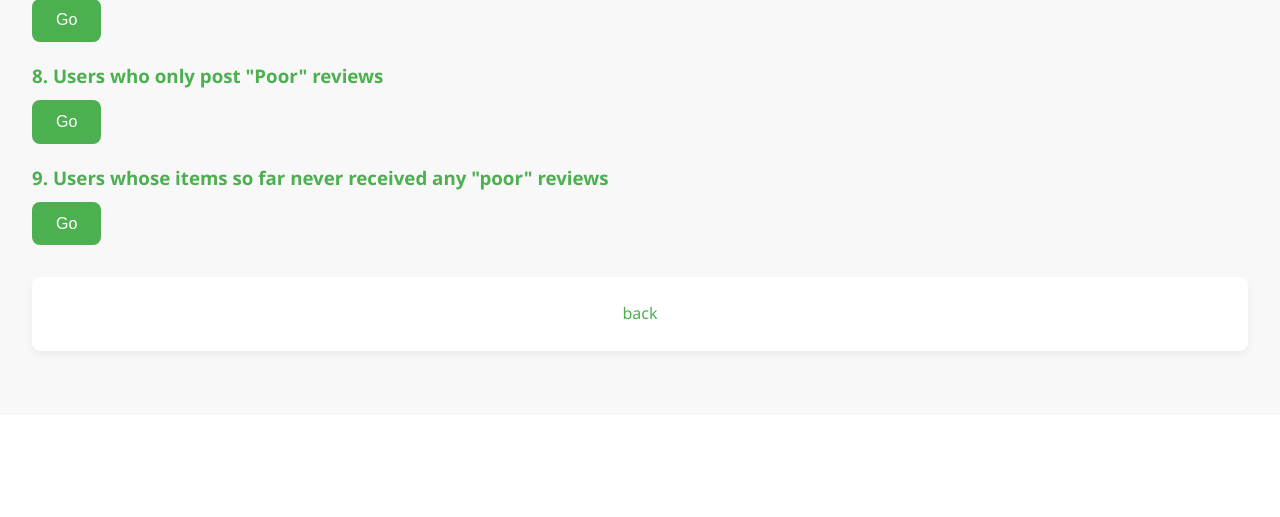
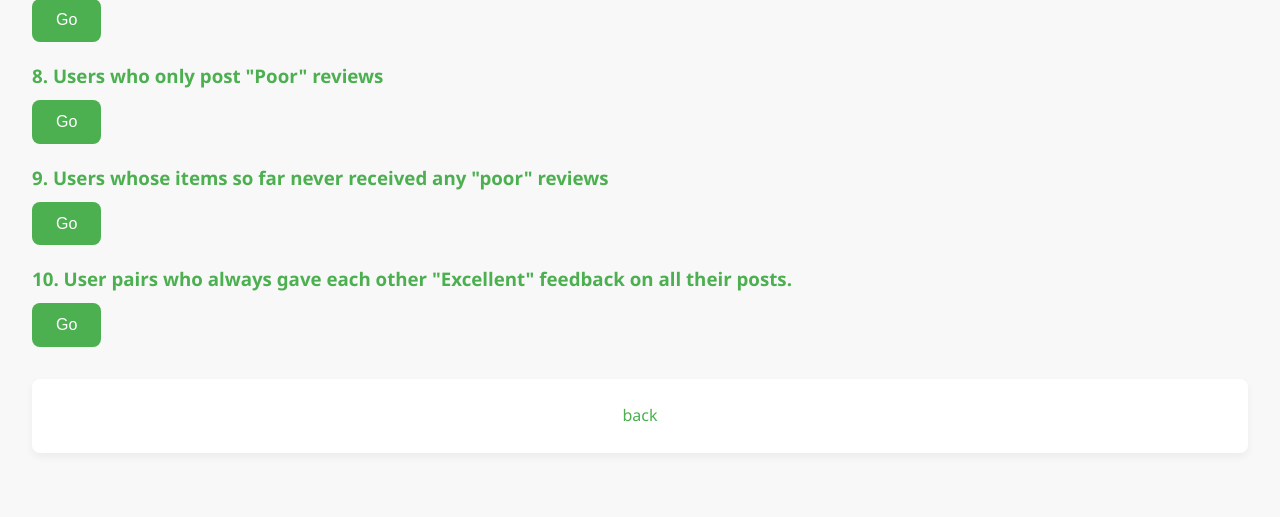
Before and after one commit to charlesquebral/440DBDesign-Project, a Flask app: page /user_stats in a window 1280 px wide. Shown: the part 1227-1744 px from the top of the page. Before the commit the page ends 1582 px from the top, so only its background shows below. Run offline with Flask 3, Linux system fonts and the light colour scheme; some libraries are stand-ins or nearby versions.

Commit message:
finished phase 3
All requirements met

```diff
--- a/main.py
+++ b/main.py
@@ -19,7 +19,7 @@ def base():
 @app.route('/login', methods=['POST','GET'])
 def login():
     cursor = mysql.connection.cursor(MySQLdb.cursors.DictCursor)
-    cursor.execute("CREATE TABLE IF NOT EXISTS `accounts` (`username` varchar(50) NOT NULL,`firstname` varchar(50) NOT NULL,`lastname` varchar(50) NOT NULL,`password` varchar(255) NOT NULL,`email` varchar(100) NOT NULL,`favoriteusers` varchar(50),`favoriteitems` varchar(50),PRIMARY KEY (`username`)) ENGINE=InnoDB AUTO_INCREMENT=1 DEFAULT CHARSET=utf8;")
+    cursor.execute("CREATE TABLE IF NOT EXISTS `accounts` (`username` varchar(50) NOT NULL,`firstname` varchar(50) NOT NULL,`lastname` varchar(50) NOT NULL,`password` varchar(255) NOT NULL,`email` varchar(100) NOT NULL,PRIMARY KEY (`username`)) ENGINE=InnoDB AUTO_INCREMENT=1 DEFAULT CHARSET=utf8;")
     mysql.connection.commit()
     msg = ''
     if request.method == "POST" and 'cred' in request.form and 'password' in request.form:
@@ -165,7 +165,7 @@ def search():
     cursor = mysql.connection.cursor(MySQLdb.cursors.DictCursor)
     cursor.execute("CREATE TABLE IF NOT EXISTS `posts` (`postid` INT AUTO_INCREMENT,`username` varchar(50) NOT NULL,`title` varchar(50) NOT NULL,`description` varchar(50) NOT NULL,`category` varchar(255) NOT NULL,`price` varchar(100) NOT NULL,`date` varchar(50) NOT NULL,PRIMARY KEY (`postid`)) ENGINE=InnoDB AUTO_INCREMENT=1 DEFAULT CHARSET=utf8;")
     mysql.connection.commit()
-    cursor.execute("CREATE TABLE IF NOT EXISTS `reviews` (`reviewid` INT AUTO_INCREMENT,`postid` INT,`username` varchar(50) NOT NULL,`feedback` varchar(50) NOT NULL,`review` varchar(255) NOT NULL,`date` varchar(50) NOT NULL,PRIMARY KEY (`reviewid`)) ENGINE=InnoDB AUTO_INCREMENT=1 DEFAULT CHARSET=utf8;")
+    cursor.execute("CREATE TABLE IF NOT EXISTS `reviews` (`reviewid` INT AUTO_INCREMENT,`postid` INT,`poster` varchar(50) NOT NULL,`reviewer` varchar(50) NOT NULL,`feedback` varchar(50) NOT NULL,`review` varchar(255) NOT NULL,`date` varchar(50) NOT NULL,PRIMARY KEY (`reviewid`)) ENGINE=InnoDB AUTO_INCREMENT=1 DEFAULT CHARSET=utf8;")
     mysql.connection.commit()
 
     sql_query = "SELECT * FROM posts WHERE 1 = 1"
@@ -195,7 +195,7 @@ def search():
                 sql_query += f" AND price <= {int(price)}"
         findings = cursor.execute(sql_query)
         results = cursor.fetchall()
-        print(sql_query)
+        #print(sql_query)
         msg = str(findings) + " results found!"
 
     return render_template('search.html', msg=msg, items=results)
@@ -206,7 +206,7 @@ def item(postid):
     user = session['username']
     today = str(date.today())
     cursor = mysql.connection.cursor(MySQLdb.cursors.DictCursor)
-    cursor.execute("CREATE TABLE IF NOT EXISTS `reviews` (`reviewid` INT AUTO_INCREMENT,`postid` INT,`username` varchar(50) NOT NULL,`feedback` varchar(50) NOT NULL,`review` varchar(255) NOT NULL,`date` varchar(50) NOT NULL,PRIMARY KEY (`reviewid`)) ENGINE=InnoDB AUTO_INCREMENT=1 DEFAULT CHARSET=utf8;")
+    cursor.execute("CREATE TABLE IF NOT EXISTS `reviews` (`reviewid` INT AUTO_INCREMENT,`postid` INT,`poster` varchar(50) NOT NULL,`reviewer` varchar(50) NOT NULL,`feedback` varchar(50) NOT NULL,`review` varchar(255) NOT NULL,`date` varchar(50) NOT NULL,PRIMARY KEY (`reviewid`)) ENGINE=InnoDB AUTO_INCREMENT=1 DEFAULT CHARSET=utf8;")
     mysql.connection.commit()
 
     cursor.execute("SELECT * FROM posts WHERE postid =%s", (postid,))
@@ -217,11 +217,11 @@ def item(postid):
         if request.form['feedback'] != '' and request.form['review'] != '':
             test = cursor.execute("SELECT * FROM reviews WHERE username =%s and date =%s", (user, today,))
             if (test < 3):
-                print(postresult['username'])
+                #print(postresult['username'])
                 if postresult['username'] != user:
                     feedback = request.form['feedback']
                     review = request.form['review']
-                    cursor.execute('INSERT INTO reviews (postid, poster, username, feedback, review, date) VALUES (%s, %s, %s, %s, %s, %s)', (postid, poster, user, feedback, review, today,))
+                    cursor.execute('INSERT INTO reviews (postid, poster, reviewer, feedback, review, date) VALUES (%s, %s, %s, %s, %s, %s)', (postid, poster, user, feedback, review, today,))
                     mysql.connection.commit()
                 else:
                     msg = "Sorry, you cannot review your own product."
@@ -333,40 +333,58 @@ def initdb():
     cursor.execute("INSERT INTO posts (username, title, description, category, price, date) VALUES (%s, %s, %s, %s, %s, %s);", ("adventureseeker22", "Korg KP2", "Used, Good Condition", "instrument, korg, electronic", "350", "2023-10-27"))
     mysql.connection.commit()
 
-    cursor.execute("CREATE TABLE IF NOT EXISTS `reviews` (`reviewid` INT AUTO_INCREMENT,`postid` INT,`poster` varchar(50) NOT NULL,`username` varchar(50) NOT NULL,`feedback` varchar(50) NOT NULL,`review` varchar(255) NOT NULL,`date` varchar(50) NOT NULL,PRIMARY KEY (`reviewid`)) ENGINE=InnoDB AUTO_INCREMENT=1 DEFAULT CHARSET=utf8;")
+    cursor.execute("CREATE TABLE IF NOT EXISTS `reviews` (`reviewid` INT AUTO_INCREMENT,`postid` INT,`poster` varchar(50) NOT NULL,`reviewer` varchar(50) NOT NULL,`feedback` varchar(50) NOT NULL,`review` varchar(255) NOT NULL,`date` varchar(50) NOT NULL,PRIMARY KEY (`reviewid`)) ENGINE=InnoDB AUTO_INCREMENT=1 DEFAULT CHARSET=utf8;")
     cursor.execute('DELETE FROM reviews WHERE 1=1')
     cursor.execute('ALTER TABLE reviews AUTO_INCREMENT = 1;')
     mysql.connection.commit()
 
     #CREATE REVIEWS
-    cursor.execute('INSERT INTO reviews (postid, poster, username, feedback, review, date) VALUES (%s, %s, %s, %s, %s, %s)', ("4", "melody_wanderer", "adventureseeker22", "Excellent", "This is excellent!", "2023-11-20",))
+    cursor.execute('INSERT INTO reviews (postid, poster, reviewer, feedback, review, date) VALUES (%s, %s, %s, %s, %s, %s)', ("4", "melody_wanderer", "adventureseeker22", "Excellent", "This is excellent!", "2023-11-20",))
     mysql.connection.commit()
 
-    cursor.execute('INSERT INTO reviews (postid, poster, username, feedback, review, date) VALUES (%s, %s, %s, %s, %s, %s)', ("4", "melody_wanderer", "code_ninja", "Excellent", "This is excellent!", "2023-11-21",))
+    cursor.execute('INSERT INTO reviews (postid, poster, reviewer, feedback, review, date) VALUES (%s, %s, %s, %s, %s, %s)', ("5", "melody_wanderer", "adventureseeker22", "Excellent", "This is excellent!", "2023-12-01",))
     mysql.connection.commit()
 
-    cursor.execute('INSERT INTO reviews (postid, poster, username, feedback, review, date) VALUES (%s, %s, %s, %s, %s, %s)', ("4", "melody_wanderer", "silverstorm45", "Excellent", "This is excellent!", "2023-11-21",))
+    cursor.execute('INSERT INTO reviews (postid, poster, reviewer, feedback, review, date) VALUES (%s, %s, %s, %s, %s, %s)', ("4", "melody_wanderer", "code_ninja", "Excellent", "This is excellent!", "2023-11-21",))
     mysql.connection.commit()
 
-    cursor.execute('INSERT INTO reviews (postid, poster, username, feedback, review, date) VALUES (%s, %s, %s, %s, %s, %s)', ("2", "silverstorm45", "techsavvy87", "Poor", "This is poor!", "2023-11-25",))
+    cursor.execute('INSERT INTO reviews (postid, poster, reviewer, feedback, review, date) VALUES (%s, %s, %s, %s, %s, %s)', ("4", "melody_wanderer", "silverstorm45", "Excellent", "This is excellent!", "2023-11-21",))
     mysql.connection.commit()
 
-    cursor.execute('INSERT INTO reviews (postid, poster, username, feedback, review, date) VALUES (%s, %s, %s, %s, %s, %s)', ("3", "silverstorm45", "adventureseeker22", "Good", "This is good!", "2023-11-26",))
+    cursor.execute('INSERT INTO reviews (postid, poster, reviewer, feedback, review, date) VALUES (%s, %s, %s, %s, %s, %s)', ("2", "silverstorm45", "techsavvy87", "Poor", "This is poor!", "2023-11-25",))
     mysql.connection.commit()
 
-    cursor.execute('INSERT INTO reviews (postid, poster, username, feedback, review, date) VALUES (%s, %s, %s, %s, %s, %s)', ("7", "techsavvy87", "code_ninja", "Good", "This is good!", "2023-11-21",))
+    cursor.execute('INSERT INTO reviews (postid, poster, reviewer, feedback, review, date) VALUES (%s, %s, %s, %s, %s, %s)', ("3", "silverstorm45", "adventureseeker22", "Good", "This is good!", "2023-11-26",))
     mysql.connection.commit()
 
-    cursor.execute('INSERT INTO reviews (postid, poster, username, feedback, review, date) VALUES (%s, %s, %s, %s, %s, %s)', ("9", "adventureseeker22", "code_ninja", "Good", "This is good!", "2023-11-19",))
+    cursor.execute('INSERT INTO reviews (postid, poster, reviewer, feedback, review, date) VALUES (%s, %s, %s, %s, %s, %s)', ("7", "techsavvy87", "code_ninja", "Good", "This is good!", "2023-11-21",))
     mysql.connection.commit()
 
-    cursor.execute('INSERT INTO reviews (postid, poster, username, feedback, review, date) VALUES (%s, %s, %s, %s, %s, %s)', ("9", "adventureseeker22", "techsavvy87", "Fair", "This is fair!", "2023-11-20",))
+    cursor.execute('INSERT INTO reviews (postid, poster, reviewer, feedback, review, date) VALUES (%s, %s, %s, %s, %s, %s)', ("1", "silverstorm45", "code_ninja", "Excellent", "This is Excellent!", "2023-11-19",))
     mysql.connection.commit()
 
-    cursor.execute('INSERT INTO reviews (postid, poster, username, feedback, review, date) VALUES (%s, %s, %s, %s, %s, %s)', ("2", "silverstorm45", "melody_wanderer", "Poor", "This is poor!", "2023-11-25",))
+    cursor.execute('INSERT INTO reviews (postid, poster, reviewer, feedback, review, date) VALUES (%s, %s, %s, %s, %s, %s)', ("2", "silverstorm45", "code_ninja", "Excellent", "This is Excellent!", "2023-11-19",))
     mysql.connection.commit()
 
-    cursor.execute('INSERT INTO reviews (postid, poster, username, feedback, review, date) VALUES (%s, %s, %s, %s, %s, %s)', ("6", "code_ninja", "melody_wanderer", "Poor", "This is poor!", "2023-11-25",))
+    cursor.execute('INSERT INTO reviews (postid, poster, reviewer, feedback, review, date) VALUES (%s, %s, %s, %s, %s, %s)', ("3", "silverstorm45", "code_ninja", "Excellent", "This is Excellent!", "2023-11-19",))
+    mysql.connection.commit()
+
+    cursor.execute('INSERT INTO reviews (postid, poster, reviewer, feedback, review, date) VALUES (%s, %s, %s, %s, %s, %s)', ("9", "adventureseeker22", "code_ninja", "Good", "This is good!", "2023-11-19",))
+    mysql.connection.commit()
+
+    cursor.execute('INSERT INTO reviews (postid, poster, reviewer, feedback, review, date) VALUES (%s, %s, %s, %s, %s, %s)', ("8", "techsavvy87", "adventureseeker22", "Excellent", "This is Excellent!", "2023-11-20",))
+    mysql.connection.commit()
+
+    cursor.execute('INSERT INTO reviews (postid, poster, reviewer, feedback, review, date) VALUES (%s, %s, %s, %s, %s, %s)', ("9", "adventureseeker22", "techsavvy87", "Fair", "This is fair!", "2023-11-20",))
+    mysql.connection.commit()
+
+    cursor.execute('INSERT INTO reviews (postid, poster, reviewer, feedback, review, date) VALUES (%s, %s, %s, %s, %s, %s)', ("2", "silverstorm45", "melody_wanderer", "Poor", "This is poor!", "2023-11-25",))
+    mysql.connection.commit()
+
+    cursor.execute('INSERT INTO reviews (postid, poster, reviewer, feedback, review, date) VALUES (%s, %s, %s, %s, %s, %s)', ("6", "code_ninja", "melody_wanderer", "Poor", "This is poor!", "2023-11-25",))
+    mysql.connection.commit()
+
+    cursor.execute('INSERT INTO reviews (postid, poster, reviewer, feedback, review, date) VALUES (%s, %s, %s, %s, %s, %s)', ("6", "code_ninja", "silverstorm45", "Excellent", "This is Excellent!", "2023-11-19",))
     mysql.connection.commit()
 
     cursor.execute("SELECT * FROM accounts")
@@ -413,6 +431,9 @@ def req2():
     msg = ''
     cursor = mysql.connection.cursor(MySQLdb.cursors.DictCursor)
 
+    catx=''
+    caty=''
+
     if request.method == 'POST':
         if 'catx' in request.form and 'caty' in request.form:
             if str(request.form['catx']) != '' and str(request.form['caty']) != '':
@@ -428,7 +449,7 @@ def req2():
                 msg = "One or more categories are missing!"
                 results = {}
 
-    return render_template('req2.html', msg=msg, results = results)
+    return render_template('req2.html', msg=msg, results=results, catx=catx, caty=caty)
 
 @app.route('/req3', methods=['POST','GET'],)
 def req3():
@@ -497,7 +518,7 @@ def req6():
 
     cursor.execute("SELECT DISTINCT username FROM accounts WHERE username NOT IN (SELECT DISTINCT poster FROM reviews WHERE feedback = 'Excellent' GROUP BY poster, postid HAVING COUNT(*) >= 3);")
     results = cursor.fetchall()
-    print(results)
+    #print(results)
     return render_template('req6.html', msg=msg, results=results)
 
 @app.route('/req7', methods=['POST','GET'],)
@@ -505,9 +526,9 @@ def req7():
     msg = ''
     cursor = mysql.connection.cursor(MySQLdb.cursors.DictCursor)
 
-    cursor.execute("SELECT DISTINCT username FROM accounts WHERE username NOT IN ( SELECT DISTINCT username FROM reviews WHERE feedback = 'Poor' GROUP BY username HAVING COUNT(*) >= 1);")
+    cursor.execute("SELECT DISTINCT username FROM accounts WHERE username NOT IN ( SELECT DISTINCT reviewer FROM reviews WHERE feedback = 'Poor' GROUP BY reviewer HAVING COUNT(*) >= 1);")
     results = cursor.fetchall()
-    print(results)
+    #print(results)
     return render_template('req7.html', msg=msg, results=results)
 
 @app.route('/req8', methods=['POST','GET'],)
@@ -515,9 +536,9 @@ def req8():
     msg = ''
     cursor = mysql.connection.cursor(MySQLdb.cursors.DictCursor)
 
-    cursor.execute("SELECT DISTINCT username FROM reviews r1 WHERE feedback = 'Poor' AND NOT EXISTS ( SELECT 1 FROM reviews r2 WHERE r1.username = r2.username AND r2.feedback != 'Poor');")
+    cursor.execute("SELECT DISTINCT reviewer FROM reviews r1 WHERE feedback = 'Poor' AND NOT EXISTS ( SELECT 1 FROM reviews r2 WHERE r1.reviewer = r2.reviewer AND r2.feedback != 'Poor');")
     results = cursor.fetchall()
-    print(results)
+    #print(results)
     return render_template('req8.html', msg=msg, results=results)
 
 @app.route('/req9', methods=['POST','GET'],)
@@ -527,8 +548,18 @@ def req9():
 
     cursor.execute("SELECT DISTINCT username FROM posts WHERE username NOT IN (SELECT DISTINCT poster FROM reviews WHERE feedback = 'Poor' GROUP BY poster HAVING COUNT(*) >= 1);")
     results = cursor.fetchall()
-    print(results)
+    #print(results)
     return render_template('req9.html', msg=msg, results=results)
+
+@app.route('/req10', methods=['POST','GET'],)
+def req10():
+    msg = ''
+    cursor = mysql.connection.cursor(MySQLdb.cursors.DictCursor)
+
+    cursor.execute("SELECT r1.poster AS poster1, r1.reviewer AS reviewer1,(SELECT COUNT(*) FROM posts p WHERE p.username = r1.poster) AS post_count_r1 FROM reviews r1 JOIN reviews r2 ON r1.poster = r2.reviewer AND r1.reviewer = r2.poster WHERE (r1.feedback = 'Excellent' AND r2.feedback = 'Excellent') GROUP BY r1.poster, r1.reviewer, r2.poster, r2.reviewer, r2.feedback HAVING COUNT(r2.poster) = post_count_r1;")
+    results = cursor.fetchall()
+    #print(results)
+    return render_template('req10.html', msg=msg, results=results)
 
 if __name__ == "__main__":
     app.run(debug=1, host='0.0.0.0', port=5000)
--- a/templates/initdb.html
+++ b/templates/initdb.html
@@ -92,7 +92,7 @@
                         <th>Review ID</th>
                         <th>Post ID</th>
                         <th>Poster</th>
-                        <th>Username</th>
+                        <th>Reviewer</th>
                         <th>Feedback</th>
                         <th>Review</th>
                         <th>Date</th>
@@ -102,7 +102,7 @@
                             <td>{{reviewitem['reviewid']}}</td>
                             <td>{{reviewitem['postid']}}</td>
                             <td>{{reviewitem['poster']}}</td>
-                            <td>{{reviewitem['username']}}</td>
+                            <td>{{reviewitem['reviewer']}}</td>
                             <td>{{reviewitem['feedback']}}</td>
                             <td>{{reviewitem['review']}}</td>
                             <td>{{reviewitem['date']}}</td>
--- a/templates/req1.html
+++ b/templates/req1.html
@@ -28,7 +28,7 @@
             {%endfor%}
         </section>
         <section class="link-group">
-            <a href="/index">back</a>
+            <a href="/user_stats">back</a>
         </section>
     </main>
 </body>
--- a/templates/req2.html
+++ b/templates/req2.html
@@ -15,7 +15,7 @@
         <h6>Team 20: Charles Quebral, Angel Rinos, Phone Pyae Zaw</h6>
     </header>
     <main>
-        <h1>2. Users who posted at least twice in a day with Categories X and Y</h1>
+        <h1>2. Users who posted at least twice in a day with Categories "{{catx}}" and "{{caty}}"</h1>
         <section class="results-1">
             {%for res in results%}
             <h3 for="username" id="username" name="username">{{res['username']}}</h3>
@@ -23,7 +23,7 @@
         </section>
         <div class="msg">{{ msg }}</div>
         <section class="link-group">
-            <a href="/index">back</a>
+            <a href="/user_stats">back</a>
         </section>
     </main>
 </body>
--- a/templates/req3.html
+++ b/templates/req3.html
@@ -29,7 +29,7 @@
         </section>
         <div class="msg">{{ msg }}</div>
         <section class="link-group">
-            <a href="/index">back</a>
+            <a href="/user_stats">back</a>
         </section>
     </main>
 </body>
--- a/templates/req4.html
+++ b/templates/req4.html
@@ -22,7 +22,7 @@
             {%endfor%}
         </section>
         <section class="link-group">
-            <a href="/index">back</a>
+            <a href="/user_stats">back</a>
         </section>
     </main>
 </body>
--- a/templates/req5.html
+++ b/templates/req5.html
@@ -23,7 +23,7 @@
         </section>
         <div class="msg">{{ msg }}</div>
         <section class="link-group">
-            <a href="/index">back</a>
+            <a href="user_stats">back</a>
         </section>
     </main>
 </body>
--- a/templates/req6.html
+++ b/templates/req6.html
@@ -22,7 +22,7 @@
             {%endfor%}
         </section>
         <section class="link-group">
-            <a href="/index">back</a>
+            <a href="/user_stats">back</a>
         </section>
     </main>
 </body>
--- a/templates/req7.html
+++ b/templates/req7.html
@@ -22,7 +22,7 @@
             {%endfor%}
         </section>
         <section class="link-group">
-            <a href="/index">back</a>
+            <a href="/user_stats">back</a>
         </section>
     </main>
 </body>
--- a/templates/req8.html
+++ b/templates/req8.html
@@ -18,11 +18,11 @@
         <h1>8. Users who only post "Poor" reviews</h1>
         <section class="results-8">
             {%for res in results%}
-            <h3 for="username" id="username" name="username">{{res['username']}}</h3>
+            <h3 for="username" id="username" name="username">{{res['reviewer']}}</h3>
             {%endfor%}
         </section>
         <section class="link-group">
-            <a href="/index">back</a>
+            <a href="/user_stats">back</a>
         </section>
     </main>
 </body>
--- a/templates/req9.html
+++ b/templates/req9.html
@@ -22,7 +22,7 @@
             {%endfor%}
         </section>
         <section class="link-group">
-            <a href="/index">back</a>
+            <a href="/user_stats">back</a>
         </section>
     </main>
 </body>
--- a/templates/user_stats.html
+++ b/templates/user_stats.html
@@ -102,6 +102,14 @@
                 </div>
             </form>
         </section>
+        <section class="requirement 10">
+            <h3>10. User pairs who always gave each other "Excellent" feedback on all their posts.</h3>
+            <form action="{{url_for('req10')}}" method="post">
+                <div class="button-group">
+                    <button type="submit" class="btn-primary">Go</button>
+                </div>
+            </form>
+        </section>
         <section class="link-group">
             <a href="/index">back</a>
         </section>
```
Also changed, not shown: postreviewqueries.sql (+17 -18 lines), templates/req10.html (+29 -0 lines).
